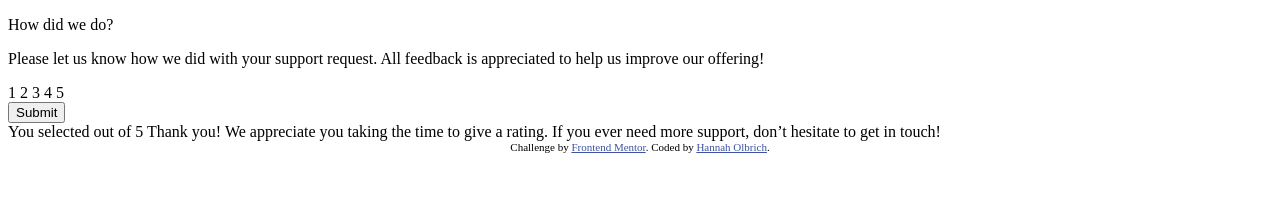
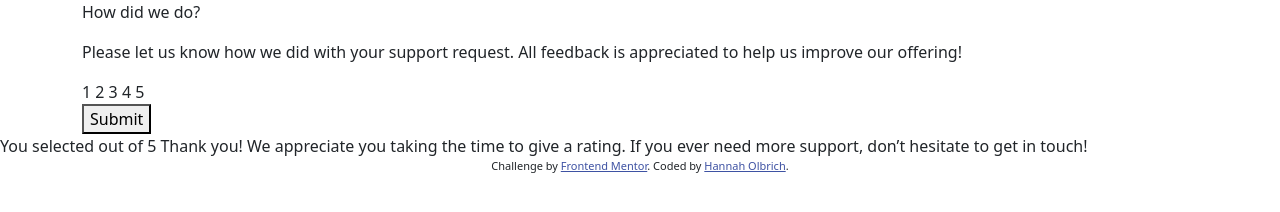
Before and after one commit to hannahro15/Interactive-rating-component-frontendmentor, a plain HTML site: page index.html in a window 1280 px wide. Drawn offline with nearby package versions, Linux system fonts and the light colour scheme.

Commit message:
Connect css to html

```diff
--- a/index.html
+++ b/index.html
@@ -5,9 +5,9 @@
   <meta name="viewport" content="width=device-width, initial-scale=1.0"> <!-- displays site properly based on user's device -->
 
   <link rel="icon" type="image/png" sizes="32x32" href="./images/favicon-32x32.png">
-
+  <link rel="stylesheet" type="text/css" href="index.css">
   <title>Frontend Mentor | Interactive rating component</title>
-
+  <link href="https://cdn.jsdelivr.net/npm/bootstrap@5.3.3/dist/css/bootstrap.min.css" rel="stylesheet" integrity="sha384-QWTKZyjpPEjISv5WaRU9OFeRpok6YctnYmDr5pNlyT2bRjXh0JMhjY6hW+ALEwIH" crossorigin="anonymous">
   <!-- Feel free to remove these styles or customise in your own stylesheet 👍 -->
   <style>
     .attribution { font-size: 11px; text-align: center; }
@@ -46,5 +46,6 @@
     Challenge by <a href="https://www.frontendmentor.io?ref=challenge" target="_blank">Frontend Mentor</a>.
     Coded by <a href="#">Hannah Olbrich</a>.
   </div>
+  <script src="https://cdn.jsdelivr.net/npm/bootstrap@5.3.3/dist/js/bootstrap.bundle.min.js" integrity="sha384-YvpcrYf0tY3lHB60NNkmXc5s9fDVZLESaAA55NDzOxhy9GkcIdslK1eN7N6jIeHz" crossorigin="anonymous"></script>
 </body>
 </html>
```
Also changed, not shown: index.css (added).
